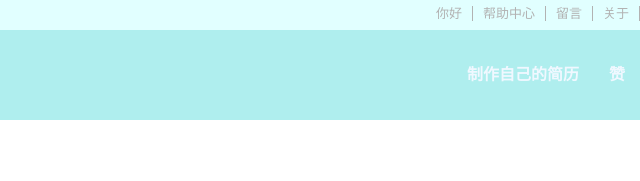
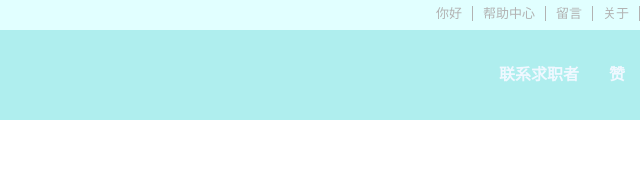
Before and after one commit to SimeDaydream/SimeDaydream.github.io, a plain HTML site: page index.html in a window 1280 px wide. Shown: the top 181 px of the page, 640-1280 px from the left. Drawn offline with Linux system fonts and the light colour scheme.

Commit message:
Update index.html

```diff
--- a/index.html
+++ b/index.html
@@ -30,7 +30,7 @@
                     <img src="images/3.png"><!-- 添加logo图片，向左浮动， -->
                 </div>
                 <ul class="right btn">
-                    <li><a href="javascript:;">制作自己的简历</a></li><!-- 链接向右浮动 -->
+                    <li><a href="javascript:;">联系求职者</a></li><!-- 链接向右浮动 -->
                     <li><a href="javascript:;">赞</a></li>
                 </ul>
             </div>
```
